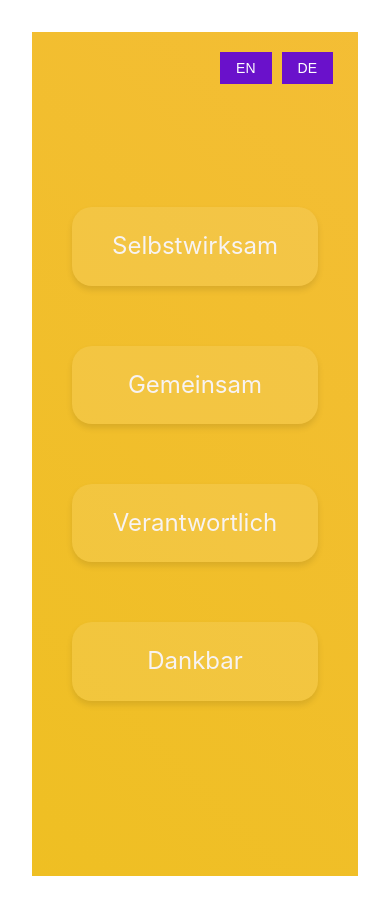
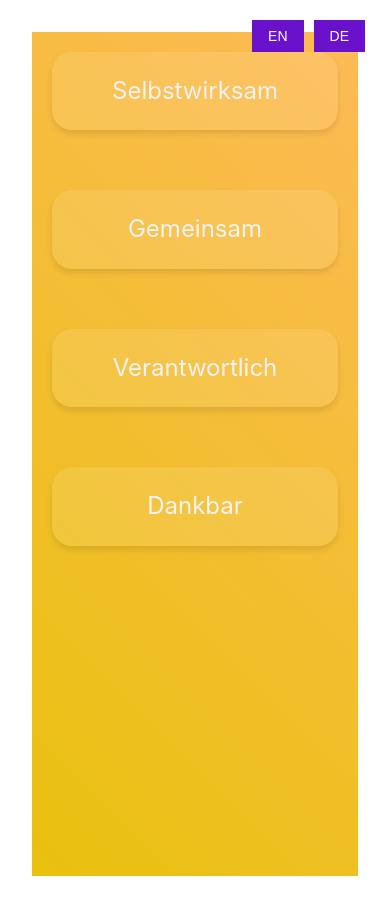
Before and after one commit to BenjaminWie/family_values_vue, a Vue app: page / in a window 390 px wide. Built offline with nearby package versions, Linux system fonts and the light colour scheme.

Commit message:
fixed app.vue and the color codes

```diff
--- a/src/App.vue
+++ b/src/App.vue
@@ -1,5 +1,5 @@
 <template>
-  <div :class="['background', dynamicBackground]">
+  <div :style="dynamicStyle">
     <!-- Language Switcher in Top Right -->
     <div class="language-switcher">
       <button @click="setLanguage('en')" aria-label="Set language to English">EN</button>
@@ -18,11 +18,16 @@
         tabindex="0"
         @keyup.enter="openModal(value)"
         aria-label="Open detailed view of {{ value.name }}"
-      />
+      ></ValueCard>
     </div>
 
     <!-- Modal for Detailed View -->
-    <Modal v-if="showModal" :show="showModal" :selected-value="selectedValue" @close-modal="showModal = false" />
+    <Modal
+      v-if="showModal"
+      :show="showModal"
+      :selected-value="selectedValue"
+      @close-modal="showModal = false"
+    ></Modal>
   </div>
 </template>
 
@@ -41,36 +46,27 @@ export default {
       language: 'de',
       showModal: false,
       selectedValue: null,
-      dynamicBackground: 'default-bg'
+      dynamicBackground: 'linear-gradient(45deg, #e9c10e, #fc9904ab)' // Default background gradient
     };
   },
   computed: {
     translatedValues() {
       return valuesContent[this.language];
+    },
+    dynamicStyle() {
+      return {
+        background: this.dynamicBackground || 'linear-gradient(45deg, #e9c10e, #fc9904ab)',
+        minHeight: '100vh',
+        transition: 'background 0.5s ease'
+      };
     }
   },
   methods: {
     setBackground(value) {
-      switch (value.name) {
-        case 'Self-Efficacy':
-          this.dynamicBackground = 'self-efficacy-bg';
-          break;
-        case 'Togetherness':
-          this.dynamicBackground = 'togetherness-bg';
-          break;
-        case 'Responsibility':
-          this.dynamicBackground = 'responsibility-bg';
-          break;
-        case 'Gratitude':
-          this.dynamicBackground = 'gratitude-bg';
-          break;
-        default:
-          this.dynamicBackground = 'default-bg';
-          break;
-      }
+      this.dynamicBackground = value.gradient || 'linear-gradient(45deg, #e9c10e, #fc9904ab)';
     },
     resetBackground() {
-      this.dynamicBackground = 'default-bg';
+      this.dynamicBackground = 'linear-gradient(45deg, #e9c10e, #fc9904ab)';
     },
     setLanguage(lang) {
       this.language = lang;
@@ -84,18 +80,6 @@ export default {
 </script>
 
 <style>
-/* General Layout */
-.background {
-  position: relative;
-  min-height: 100vh;
-  display: flex;
-  flex-direction: column;
-  justify-content: center;
-  align-items: center;
-  padding: 20px;
-  overflow: hidden;
-}
-
 /* Language Switcher in Top Right */
 .language-switcher {
   position: absolute;
@@ -118,49 +102,6 @@ export default {
   background-color: #2575fc;
 }
 
-/* Backgrounds with Animated Gradients */
-.default-bg {
-  background: linear-gradient(45deg, #e9c10e, #fc9904ab);
-  background-size: 400% 400%;
-  animation: gradientMove 6s ease infinite;
-}
-
-.self-efficacy-bg {
-  background: linear-gradient(45deg, #34eb83, #349ceb);
-  background-size: 400% 400%;
-  animation: gradientMove 4s ease infinite;
-}
-
-.togetherness-bg {
-  background: linear-gradient(45deg, #ff7e5f, #feb47b);
-  background-size: 400% 400%;
-  animation: gradientMove 4s ease infinite;
-}
-
-.responsibility-bg {
-  background: linear-gradient(45deg, #2b5876, #4e4376);
-  background-size: 400% 400%;
-  animation: gradientMove 4s ease infinite;
-}
-
-.gratitude-bg {
-  background: linear-gradient(45deg, #f857a6, #ff5858);
-  background-size: 400% 400%;
-  animation: gradientMove 4s ease infinite;
-}
-
-@keyframes gradientMove {
-  0% {
-    background-position: 0% 50%;
-  }
-  50% {
-    background-position: 100% 50%;
-  }
-  100% {
-    background-position: 0% 50%;
-  }
-}
-
 /* Value Cards Container */
 .values-container {
   display: flex;
@@ -174,7 +115,7 @@ export default {
 
 /* Responsive Design for Value Cards */
 .value-card {
-  flex: 1 1 calc(50% - 20px); /* 50% width minus gap on larger screens */
+  flex: 1 1 calc(50% - 20px);
   max-width: 45%;
   min-width: 200px;
   margin: 10px;
@@ -194,7 +135,7 @@ export default {
 
 @media (max-width: 768px) {
   .value-card {
-    flex: 1 1 100%; /* Full width on smaller screens */
+    flex: 1 1 100%;
     max-width: 100%;
   }
 }
--- a/src/valuesContent.js
+++ b/src/valuesContent.js
@@ -5,6 +5,7 @@ export const valuesContent = {
             name: 'Selbstwirksam',
             quote: '„Jeder Mensch ist der Architekt seiner eigenen Zukunft. Nur wer an sich glaubt, kann Berge versetzen.“ - Viktor Frankl',
             author: 'Viktor Frankl',
+            gradient: "linear-gradient(45deg, #34eb83, #349ceb)",
             narratives: [
                 {
                     title: 'Technologie und Zukunftskompetenzen',
@@ -47,6 +48,7 @@ export const valuesContent = {
             name: 'Gemeinsam',
             quote: '„Einheit ist Stärke… wenn es Teamwork und Zusammenarbeit gibt, können wunderbare Dinge erreicht werden.“ - Mattie Stepanek',
             author: 'Mattie Stepanek',
+            gradient: "linear-gradient(45deg, #ff9a8b, #ffc3a0)",
             narratives: [
                 {
                     title: 'Familienzusammenhalt und Krisenbewältigung',
@@ -89,6 +91,7 @@ export const valuesContent = {
             name: 'Verantwortlich',
             quote: '„Unser Ziel muss es sein, das Leben auf dieser Erde zu bewahren und zu verbessern, und das erfordert eine Verantwortung von jedem von uns.“ - Jane Goodall',
             author: 'Jane Goodall',
+            gradient: "linear-gradient(45deg, #4b5320, #8b4513)",
             narratives: [
                 {
                     title: 'Verantwortung im Klimaschutz',
@@ -131,6 +134,7 @@ export const valuesContent = {
             name: 'Dankbar',
             quote: '„Dankbarkeit ist nicht nur die größte aller Tugenden, sondern auch die Mutter aller anderen.“ - Cicero',
             author: 'Cicero',
+            gradient: "linear-gradient(45deg, #d3a4ff, #ffd1dc)",
             narratives: [
                 {
                     title: 'Dankbarkeit und mentale Gesundheit',
@@ -175,6 +179,7 @@ export const valuesContent = {
             name: 'Self-Efficacy',
             quote: '“Man is the architect of his own future. Only those who believe in themselves can move mountains.” - Viktor Frankl',
             author: 'Viktor Frankl',
+            gradient: "linear-gradient(45deg, #34eb83, #349ceb)",
             narratives: [
                 {
                     title: 'Technology and Future Skills',
@@ -217,6 +222,7 @@ export const valuesContent = {
             name: 'Togetherness',
             quote: '“Unity is strength... when there is teamwork and collaboration, wonderful things can be achieved.” - Mattie Stepanek',
             author: 'Mattie Stepanek',
+            gradient: "linear-gradient(45deg, #ff9a8b, #ffc3a0)",
             narratives: [
                 {
                     title: 'Family Cohesion and Crisis Management',
@@ -259,6 +265,7 @@ export const valuesContent = {
             name: 'Responsibility',
             quote: '“Our goal must be to preserve and improve life on this Earth, and that requires responsibility from each of us.” - Jane Goodall',
             author: 'Jane Goodall',
+            gradient: "linear-gradient(45deg, #4b5320, #8b4513)",
             narratives: [
                 {
                     title: 'Responsibility in Climate Protection',
@@ -301,6 +308,7 @@ export const valuesContent = {
             name: 'Gratitude',
             quote: '“Gratitude is not only the greatest of virtues but the parent of all others.” - Cicero',
             author: 'Cicero',
+            gradient: "linear-gradient(45deg, #d3a4ff, #ffd1dc)",
             narratives: [
                 {
                     title: 'Gratitude and Mental Health',
```
